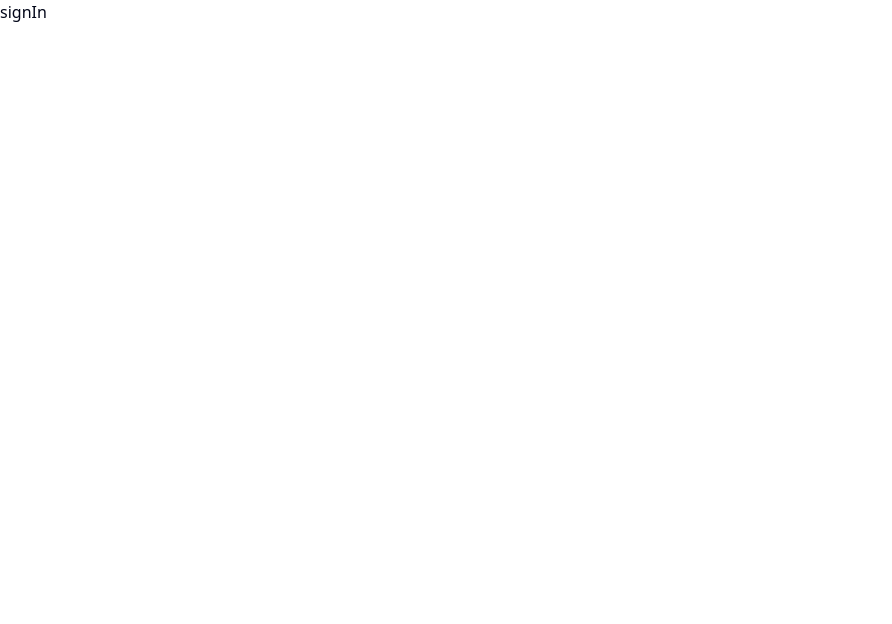
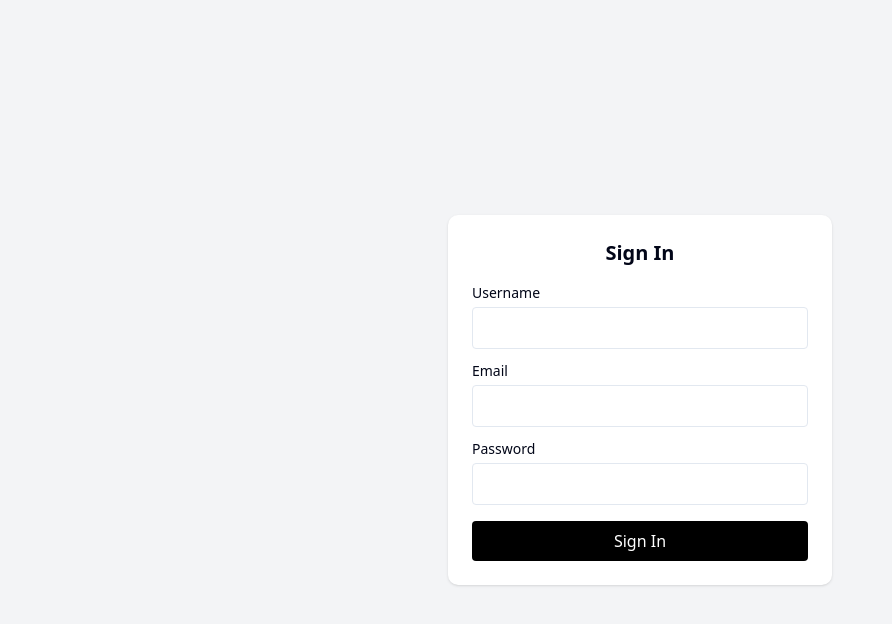
Before and after one commit to WilbertFE/penghitung-nilai, a Next.js app: page /signin in a window 1280 px wide. Shown: the top 624 px of the page, without its empty margins (0-892 px from the left). Built offline with nearby package versions, Linux system fonts and the light colour scheme.

Commit message:
feat: add simple UI

```diff
--- a/src/app/signin/page.tsx
+++ b/src/app/signin/page.tsx
@@ -1,3 +1,88 @@
-export default function page() {
-  return <div>signIn</div>;
+"use client";
+
+import { signIn } from "next-auth/react";
+import { useState } from "react";
+
+export default function SignInPage() {
+  const [username, setUsername] = useState("");
+  const [email, setEmail] = useState("");
+  const [password, setPassword] = useState("");
+  const [loading, setLoading] = useState(false);
+  const [error, setError] = useState<string | null>(null);
+
+  const handleSubmit = async (e: React.FormEvent) => {
+    e.preventDefault();
+    setLoading(true);
+    setError(null);
+
+    const res = await signIn("credentials", {
+      redirect: false,
+      username,
+      email,
+      password,
+    });
+
+    if (res?.error) {
+      setError("Login gagal");
+    } else {
+      // redirect manual setelah login sukses
+      window.location.href = "/";
+    }
+
+    setLoading(false);
+  };
+
+  return (
+    <div className="min-h-screen flex items-center justify-center bg-gray-100">
+      <form
+        onSubmit={handleSubmit}
+        className="w-full max-w-sm bg-white p-6 rounded-lg shadow"
+      >
+        <h1 className="text-xl font-semibold mb-4 text-center">Sign In</h1>
+
+        {error && <p className="text-red-500 text-sm mb-3">{error}</p>}
+
+        <div className="mb-3">
+          <label className="block text-sm mb-1">Username</label>
+          <input
+            type="text"
+            value={username}
+            onChange={(e) => setUsername(e.target.value)}
+            className="w-full border px-3 py-2 rounded"
+            required
+          />
+        </div>
+
+        <div className="mb-3">
+          <label className="block text-sm mb-1">Email</label>
+          <input
+            type="email"
+            value={email}
+            onChange={(e) => setEmail(e.target.value)}
+            className="w-full border px-3 py-2 rounded"
+            required
+          />
+        </div>
+
+        <div className="mb-4">
+          <label className="block text-sm mb-1">Password</label>
+          <input
+            type="password"
+            value={password}
+            onChange={(e) => setPassword(e.target.value)}
+            className="w-full border px-3 py-2 rounded"
+            required
+          />
+        </div>
+
+        <button
+          type="submit"
+          disabled={loading}
+          className="w-full bg-black text-white py-2 rounded hover:opacity-90 disabled:opacity-50"
+        >
+          {loading ? "Loading..." : "Sign In"}
+        </button>
+      </form>
+    </div>
+  );
 }
```
